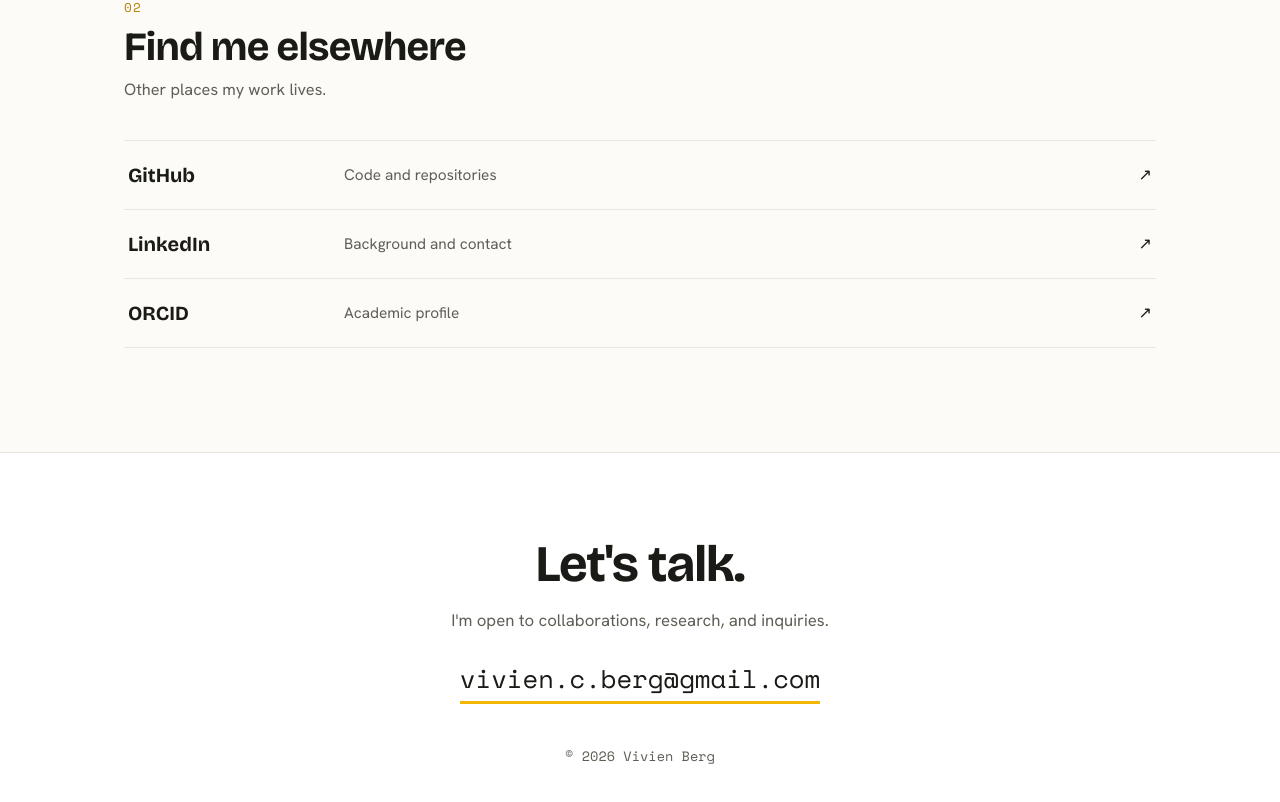
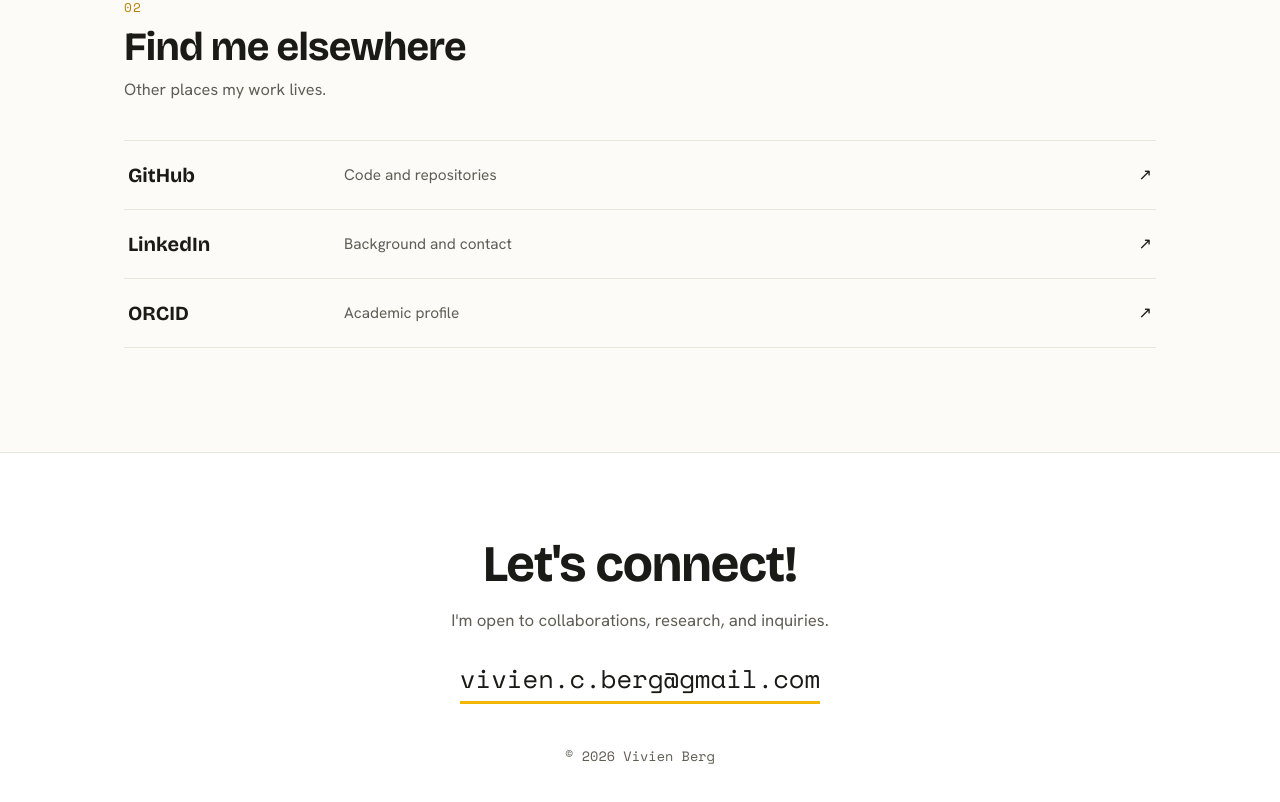
Before and after one commit to iicebergg/vivienberg-portfolio, a React (Vite) app: page / in a window 1280 px wide. Shown: the part 1324-2126 px from the top of the page. Built offline with nearby package versions, Linux system fonts and the light colour scheme.

Commit message:
making it a little more friendly

```diff
--- a/src/portfolio.jsx
+++ b/src/portfolio.jsx
@@ -250,7 +250,7 @@ export default function Portfolio() {
       <footer className="site-footer" id="contact" aria-labelledby="contact-heading">
         <div className="footer-inner">
           <h2 id="contact-heading" className="footer-heading">
-            Let's <span className="mark">talk</span>.
+            Let's <span className="mark">connect</span>!
           </h2>
           <p className="footer-sub">
             I'm open to collaborations, research, and inquiries.
```
